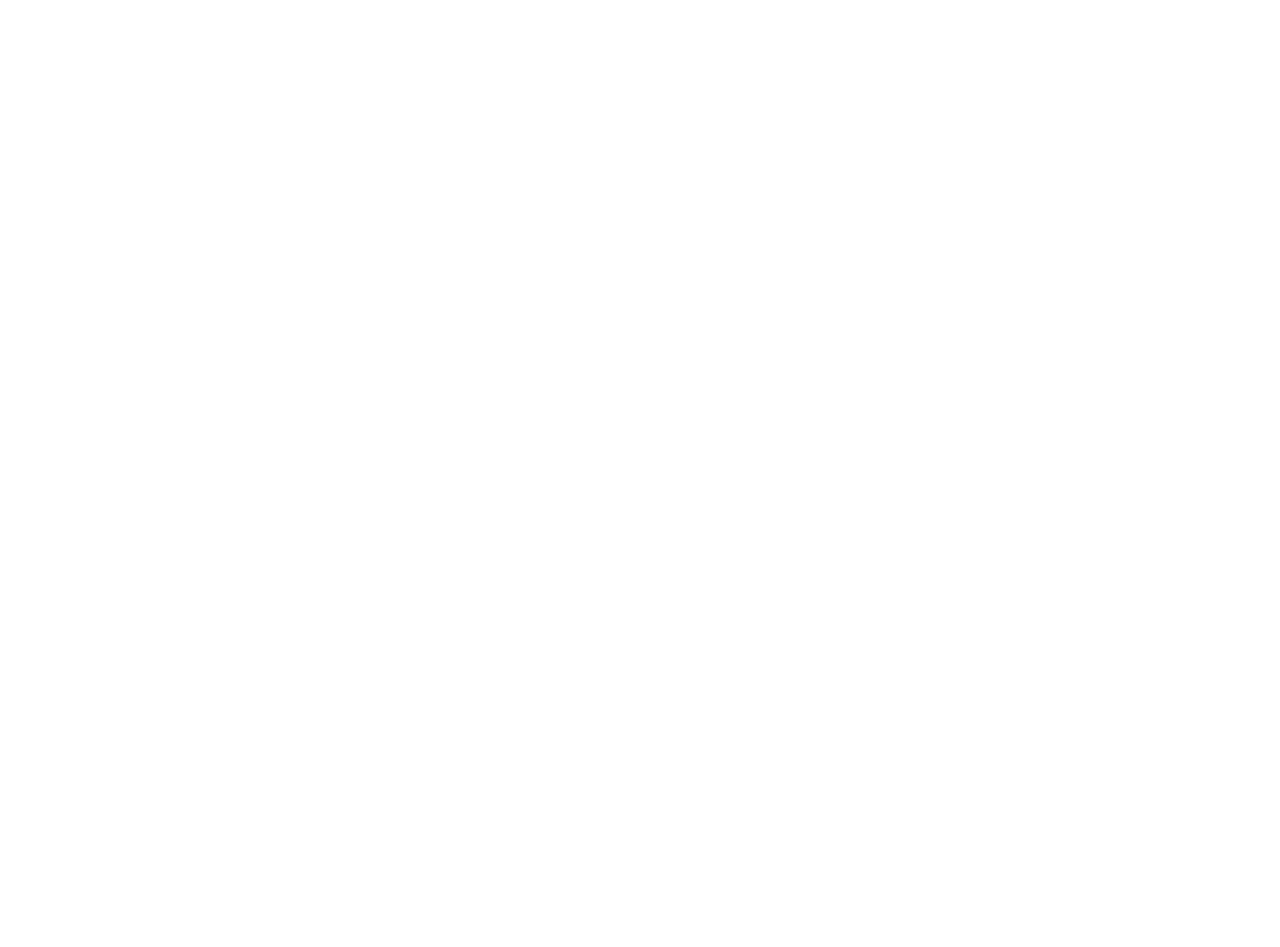
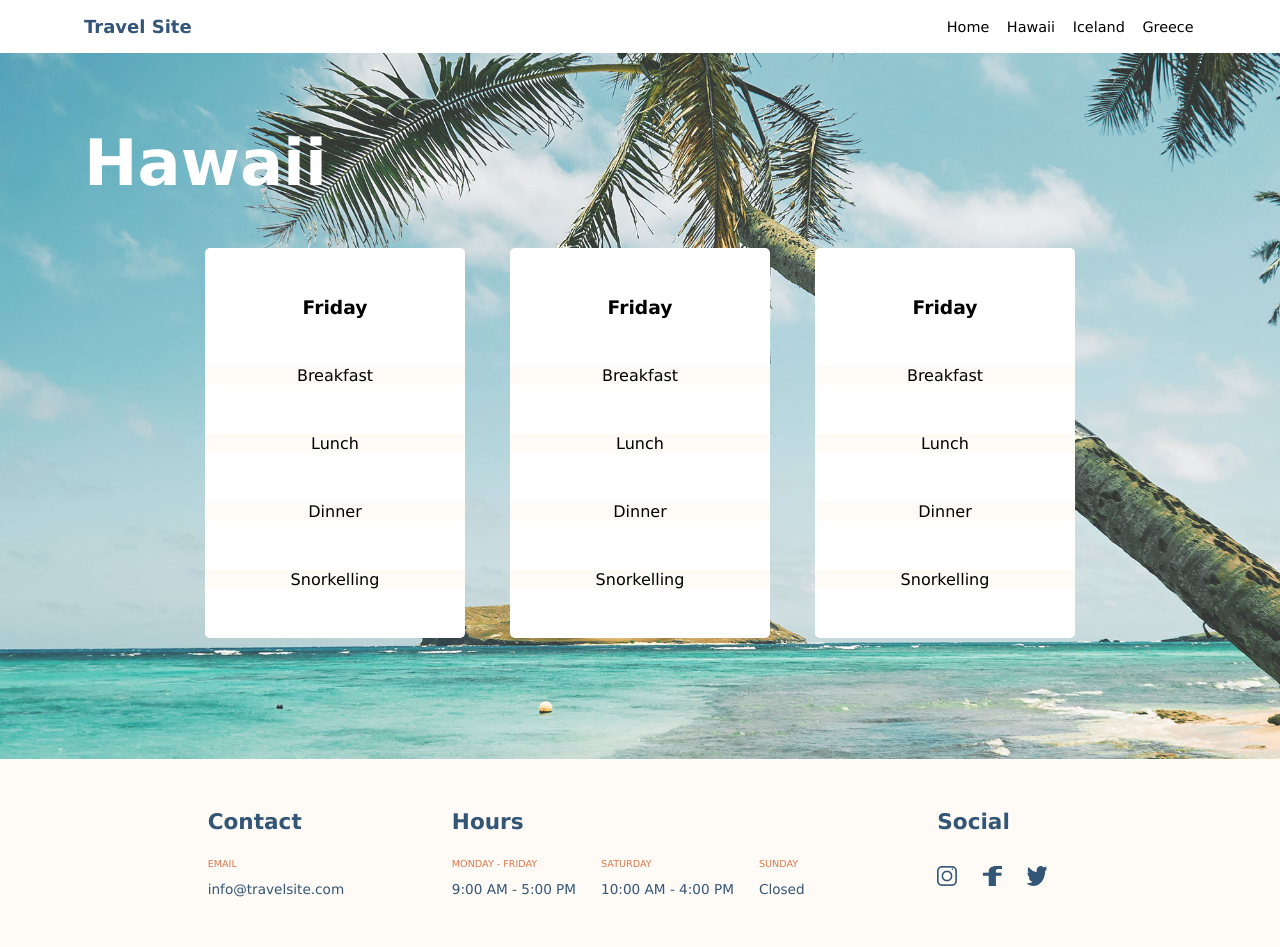
Before and after one commit to curtlindz/curtis-lindsey-travelsite, a plain HTML site: page pages/hawaii.html in a window 1280 px wide. Before the commit the page ends 800 px from the top, so only its background shows below. Drawn offline with Linux system fonts and the light colour scheme.

Commit message:
updated home page and creation of hawaii page

```diff
--- a/css/destinations.css
+++ b/css/destinations.css
@@ -0,0 +1,13 @@
+.hawaii {
+    background-image: url("../assets/images/hawaii.jpg");
+    background-size:cover;
+    background-position-y: 52%;
+    padding:4.55rem 0;
+    margin:0;
+}
+
+.hawaii h2 {
+    color:white;
+    font-size:4rem;
+    padding: 0 0 3rem 5.25rem;
+}
--- a/css/global.css
+++ b/css/global.css
@@ -1,6 +1,8 @@
 * {
     font-family: 'Verdana';
     text-decoration: none;
+    padding:0;
+    margin:0;
 }
 
 .nav-bar {
@@ -8,6 +10,7 @@
     background-color: #FFFFFF;
     color:black;
     justify-content: space-between;
+    padding: 1rem 0;
 }
 
 .nav-bar__logo {
@@ -23,7 +26,7 @@
     display: flex;
     justify-content: space-evenly;
     align-items: center;
-    padding: 0 5.7em 0 0;
+    padding: 0 6em 0 0;
     font-size: 0.9rem;
 }
 
@@ -54,6 +57,7 @@
     align-items: center;
     justify-content: space-between;
     padding: 4rem 0;
+    margin:0;
 }
 
 .hero__content {
@@ -64,12 +68,13 @@
 .hero__content h2 {
     font-size: 2.25rem;
     color:#335576;
+    padding-bottom:2rem;
 }
 
 .hero__content p {
     color:#335576;
     font-size:0.875rem;
-    padding-bottom:1rem;
+    padding-bottom:2rem;
 }
 
 .hero__content button {
@@ -89,12 +94,21 @@
 .carousel {
     display:flex;
     justify-content: space-evenly;
-    padding: 0 10rem;
+    padding: 0 10rem 3rem 10rem;
 }
 
 .carousel__card {
+    display:flex;
+    flex-direction:column;
+    justify-content: space-evenly;
     width:260px;
     height:389.96px;
+    border-radius:5px;
+    border-color: rgba(0, 0, 0, 0.2);
+    border-width: 1px;
+    box-shadow: 0px 4px 4px 20%;
+    position:relative;
+    background-color: white;
 }
 
 .carousel__card img {
@@ -103,12 +117,56 @@
 
 }
 
+#carousel__card h2 {
+    position:absolute;
+    bottom:2px;
+    right:20px;
+    color:white;
+}
+
+.carousel__card h3 {
+    border-bottom-width: 2px;
+    border-bottom-color: black;
+    text-align:center;
+}
+
+.carousel__card p {
+    text-align:center;
+    background-color: #FEFAF5;
+
+}
+
 .footer {
     display:flex;
     justify-content:space-evenly;
+    background-color:#FEFAF5;
+    color:#335576;
+    padding: 50px 100px;
+    font-size: 0.9rem;
 }
 
 .footer__content--block {
     display:flex;
     justify-content:space-between;
 }
+
+.footer__content--subtitle {
+    color:#DB7A4E;
+    font-size: 0.6rem;
+    padding-top: 1.5rem;
+    padding-bottom: 0.75rem;
+}
+
+.footer__content--text {
+    font-size: 0.85rem;
+}
+
+.footer__content--block img {
+    width:20px;
+    height:20px;
+    padding-top:2rem;
+}
+
+.footer__content--portion {
+    margin-right:25px;
+}
--- a/css/main.css
+++ b/css/main.css
@@ -1,9 +1,9 @@
-.recommendations {
-    padding: 2rem 0;
-}
+
 
 .recommendations h2 {
     font-size:1.3rem;
     color: #335576;
     padding-left: 5.25rem;
+    padding-top:3rem;
+    padding-bottom:2rem;
 }
--- a/pages/hawaii.html
+++ b/pages/hawaii.html
@@ -0,0 +1,91 @@
+<!DOCTYPE html>
+<html lang="en">
+<head>
+    <meta charset="UTF-8">
+    <meta http-equiv="X-UA-Compatible" content="IE=edge">
+    <meta name="viewport" content="width=device-width, initial-scale=1.0">
+    <title>Travel Site - Hawaii</title>
+    <link rel="stylesheet" href="../css/global.css">
+    <link rel="stylesheet" href="../css/destinations.css">
+    <link href="https://fonts.googleapis.com/css2?family=Open+Sans:ital,wght@0,300;0,400;0,600;0,700;1,400&display=swap" rel="stylesheet">
+</head>
+
+<header>
+    <nav class="nav-bar">
+        <div class="nav-bar__logo">
+            <a href="../index.html"><h2>Travel Site</h2></a>
+        </div>
+        <div class="nav-bar__destinations">
+            <ul class="nav-bar__destinations--links">
+                <li><a href="../index.html">Home</a></li>
+                <li><a href="./pages/hawaii.html">Hawaii</a></li>
+                <li><a href="./pages/iceland.html">Iceland</a></li>
+                <li><a href="./pages/greece.html">Greece</a></li>
+            </ul>
+        </div>
+    </nav>
+</header>
+
+<body>
+    <div class="hawaii">
+        <h2>Hawaii</h2>
+        <div class="carousel">
+        <div class="carousel__card" id="carousel__card">
+            <h3>Friday</h3>
+            <p>Breakfast</p>
+            <p>Lunch</p>
+            <p>Dinner</p>
+            <p>Snorkelling</p>
+        </div>
+        <div class="carousel__card" id="carousel__card">
+            <h3>Friday</h3>
+            <p>Breakfast</p>
+            <p>Lunch</p>
+            <p>Dinner</p>
+            <p>Snorkelling</p>
+        </div>
+        <div class="carousel__card" id="carousel__card">
+            <h3>Friday</h3>
+            <p>Breakfast</p>
+            <p>Lunch</p>
+            <p>Dinner</p>
+            <p>Snorkelling</p>
+        </div>
+        </div>
+    </div>
+</body>
+
+<footer class="footer">
+    <div class="footer__content">
+        <h2>Contact</h2>
+        <p class="footer__content--subtitle">EMAIL</p>
+        <p class="footer__content--text">info@travelsite.com</p>
+    </div>
+    <div class="footer__content">
+        <h2>Hours</h2>
+        <div class="footer__content--block">
+            <div class="footer__content--portion">
+                <p class="footer__content--subtitle">MONDAY - FRIDAY</p>
+                <p class="footer__content--text">9:00 AM - 5:00 PM</p>
+            </div>
+            <div class="footer__content--portion">
+                <p class="footer__content--subtitle">SATURDAY</p>
+                <p class="footer__content--text">10:00 AM - 4:00 PM</p>
+            </div>
+            <div class="footer__content--portion">
+                <p class="footer__content--subtitle">SUNDAY</p>
+                <p class="footer__content--text">Closed</p>
+            </div>
+        </div>
+    </div>
+    <div class="footer__content">
+        <h2>Social</h2>
+        <div class="footer__content--block">
+            <img  class="footer__content--portion" src="../assets/images/icon-instagram.png" alt="instagram">
+            <img  class="footer__content--portion" src="../assets/images/icon-facebook.png" alt="facebook">
+            <img  class="footer__content--portion" src="../assets/images/icon-twitter.png" alt="twitter">
+        </div>
+    </div>
+</footer>
+
+</html>
```
Also changed, not shown: index.html (+23 -14 lines).
